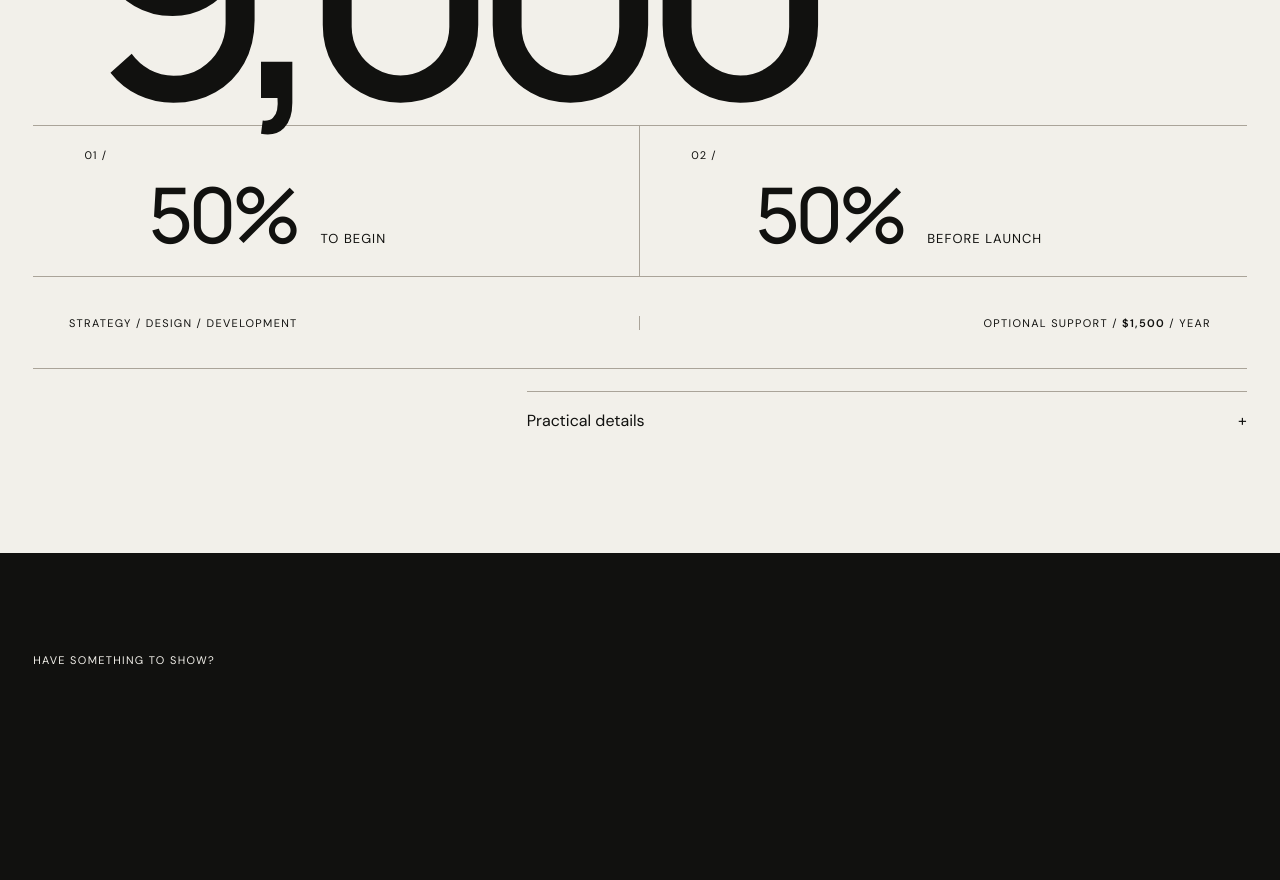
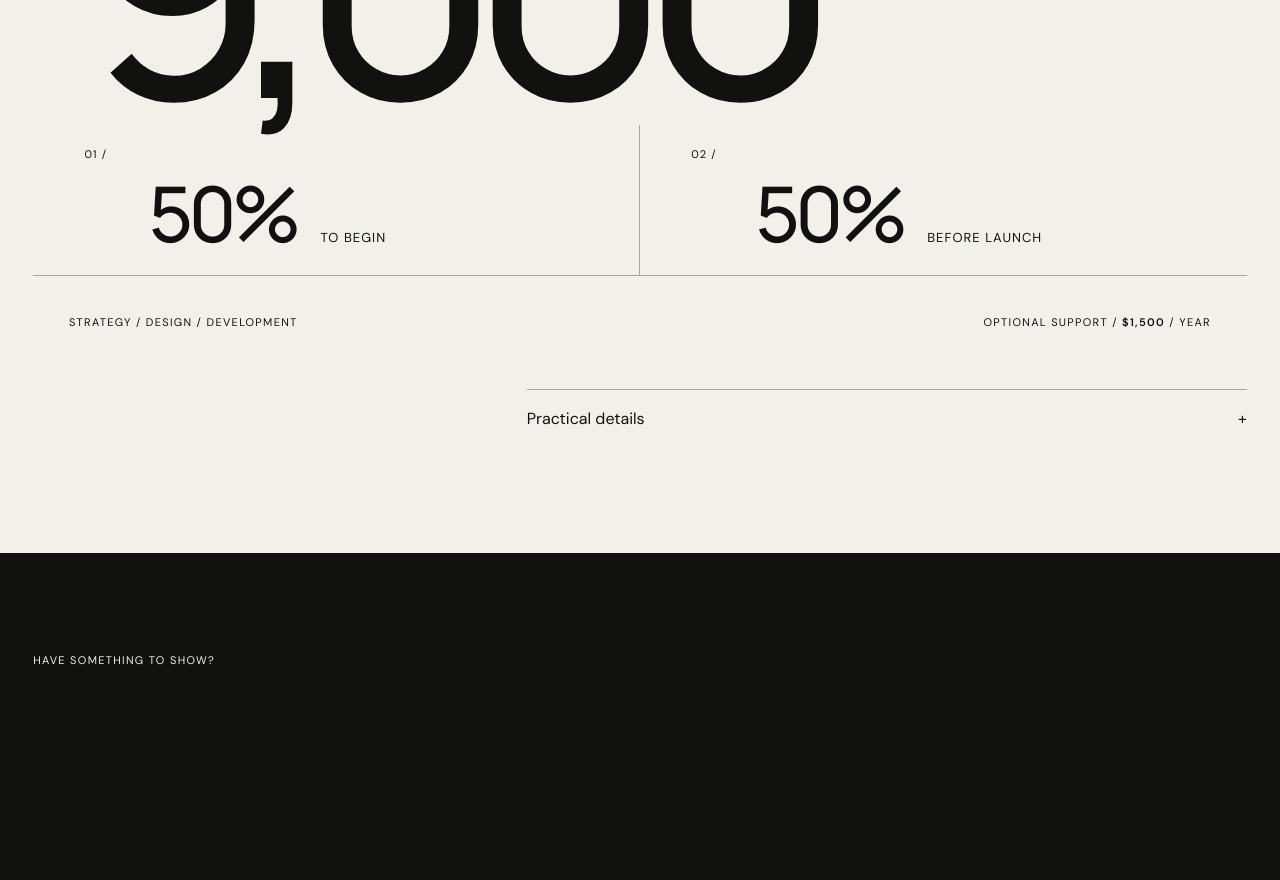
Before and after one commit to peraita10/port-site, a React (Vite) app: page / in a window 1280 px wide. Shown: the part 7380-8260 px from the top of the page. Built offline with nearby package versions, Linux system fonts and the light colour scheme.

Commit message:
style: simplify investment separators to proposal A

```diff
--- a/src/styles/investment-proposal-a.css
+++ b/src/styles/investment-proposal-a.css
@@ -2,8 +2,6 @@
   margin-top:34px;
   display:grid;
   grid-template-columns:1fr 1fr;
-  border-top:1px solid #aaa499;
-  border-bottom:1px solid #aaa499;
 }
 .investment-payment-item{
   min-height:150px;
@@ -37,7 +35,7 @@
   grid-template-columns:1fr 1fr;
   align-items:center;
   min-height:92px;
-  border-bottom:1px solid #aaa499;
+  border-top:1px solid #aaa499;
 }
 .investment-support-row p{
   margin:0;
@@ -45,7 +43,6 @@
   font-size:11px;
   letter-spacing:.12em;
 }
-.investment-support-row p:first-child{border-right:1px solid #aaa499}
 .investment-support-row p:last-child{text-align:right}
 .investment-support-row strong{font-weight:600}
 .investment-stage .investment-terms{margin-top:22px}
@@ -59,5 +56,5 @@
   .investment-payment-item p{font-size:11px}
   .investment-support-row{grid-template-columns:1fr}
   .investment-support-row p{padding:18px 0;text-align:left!important}
-  .investment-support-row p:first-child{border-right:0;border-bottom:1px solid #aaa499}
+  .investment-support-row p:first-child{border-bottom:1px solid #aaa499}
 }
```
